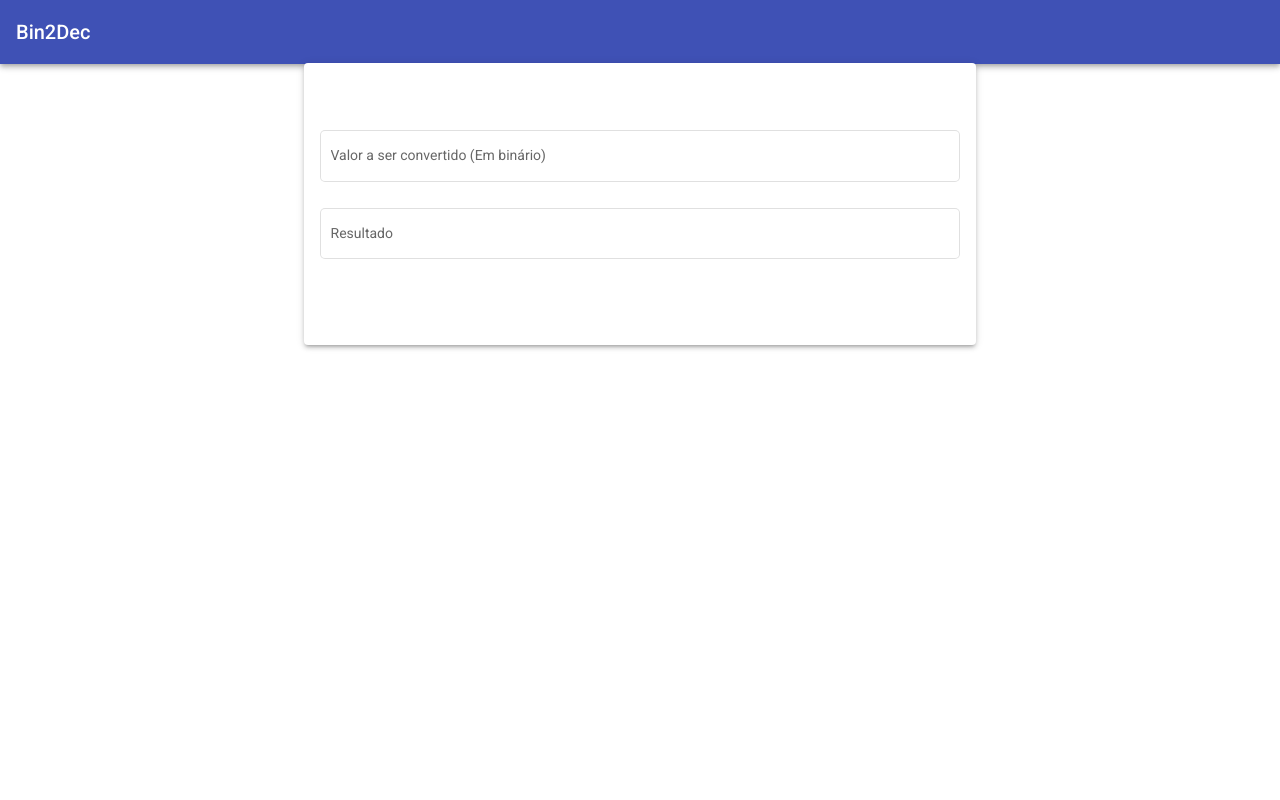
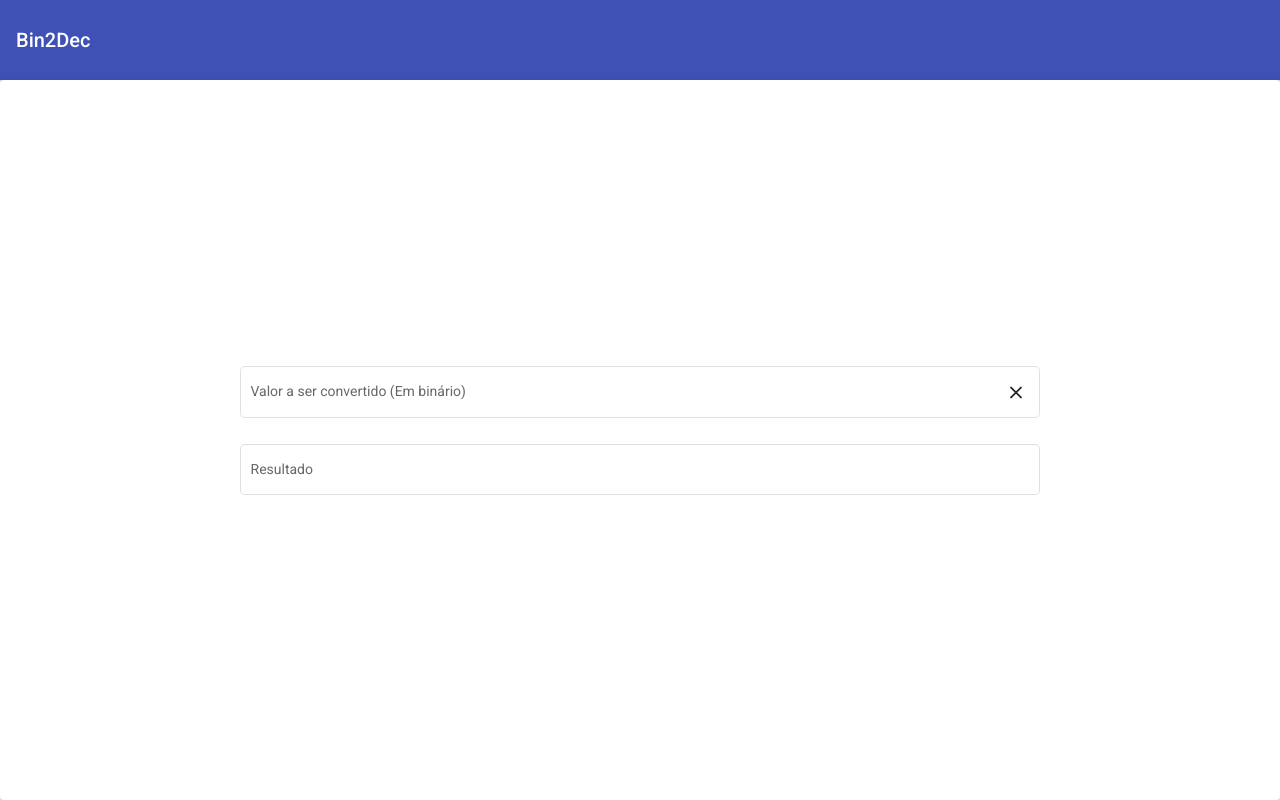
Before and after one commit to gentildpinto/angular-bin2dec, an Angular app: page / in a window 1280 px wide. Built offline with nearby package versions, Linux system fonts and the light colour scheme.

Commit message:
upgrade style

```diff
--- a/src/app/components/conversor/conversor.component.css
+++ b/src/app/components/conversor/conversor.component.css
@@ -1,24 +1,31 @@
-.container {
-    height: 35vh;
+.header .main-card {
+    width: 100vw;
+}
+
+.header {
+    height: 10vh;
+}
+
+.main-card {
+    height: 90vh;
     display: flex;
+    flex-direction: row;
     justify-content: center;
     align-items: center;
 }
 
-.main-card {
-    width: 50%;
-    height: 250px;
+.main-card form {
     display: flex;
     flex-direction: column;
-    justify-content: center;
+    width: 50rem;
 }
 
-.container form {
-    display: flex;
-    flex-direction: column;
+mat-icon {
+    cursor: pointer;
 }
 
-
-/* mat-icon {
-    cursor: pointer;
-} */
+@media(max-width: 780px) {
+    .main-card form {
+        width: 100%;
+    }
+}
--- a/src/app/components/conversor/conversor.component.html
+++ b/src/app/components/conversor/conversor.component.html
@@ -4,20 +4,15 @@
     </h1>
 </mat-toolbar>
 
-<div class="container">
-    <mat-card class="home mat-elevation-z3 main-card" fixedInViewport="true" fixedTopGap="64">
-        <!-- <mat-card-title class="title">
-            Bin2Dec
-        </mat-card-title> -->
-        <!-- <mat-divider></mat-divider> -->
+<mat-card class="mat-elevation-z3 main-card">
     <mat-card-content class="card-content">
         <form [formGroup]="form">
             <mat-form-field appearance="outline">
                 <mat-label>Valor a ser convertido (Em binário)</mat-label>
                 <input (keyup)="digit()" formControlName="binaryNumberInput" name="binaryNumberInput" id="binaryNumberInput" type="text" aria-label="Binary Number" matInput>
-                    <!-- <mat-icon matSuffix>
+                <mat-icon matSuffix>
                     close
-                    </mat-icon> -->
+                </mat-icon>
             </mat-form-field>
             <mat-form-field appearance="outline">
                 <mat-label>Resultado</mat-label>
@@ -26,4 +21,3 @@
         </form>
     </mat-card-content>
 </mat-card>
-</div>
--- a/src/index.html
+++ b/src/index.html
@@ -5,7 +5,7 @@
     <meta charset="utf-8">
     <title>Bin2dec</title>
     <base href="/">
-    <meta name="viewport" content="width=device-width, initial-scale=1, shrink-to-fit=no">
+    <meta name="viewport" content="width=device-width, initial-scale=1.0, shrink-to-fit=no">
     <link rel="icon" type="image/x-icon" href="favicon.ico">
     <link href="https://fonts.googleapis.com/css?family=Roboto:300,400,500&display=swap" rel="stylesheet">
     <link href="https://fonts.googleapis.com/icon?family=Material+Icons" rel="stylesheet">
--- a/src/styles.css
+++ b/src/styles.css
@@ -26,14 +26,19 @@
     -webkit-font-smoothing: antialiased;
 }
 
+* {
+    box-sizing: border-box;
+    margin: 0;
+    padding: 0;
+    outline: 0;
+}
+
 html,
 body {
-    height: 100%;
-}
-
-body {
-    margin: 0;
+    height: 100vh;
     font-family: Roboto, "Helvetica Neue", sans-serif;
+    text-rendering: optimizelegibility;
+    -webkit-font-smoothing: antialiased;
 }
 
 .msg-error {
```
Lines whose indentation alone changed are shown as unchanged.
